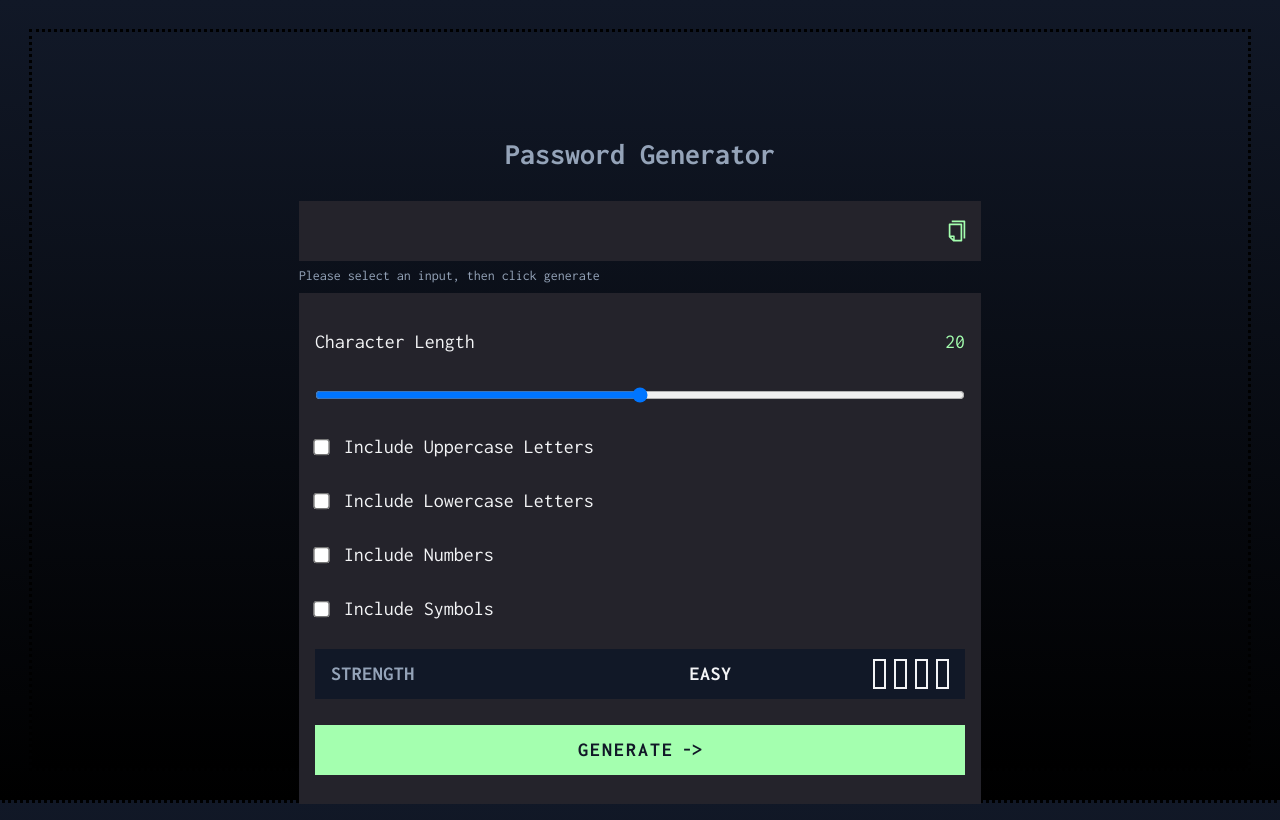
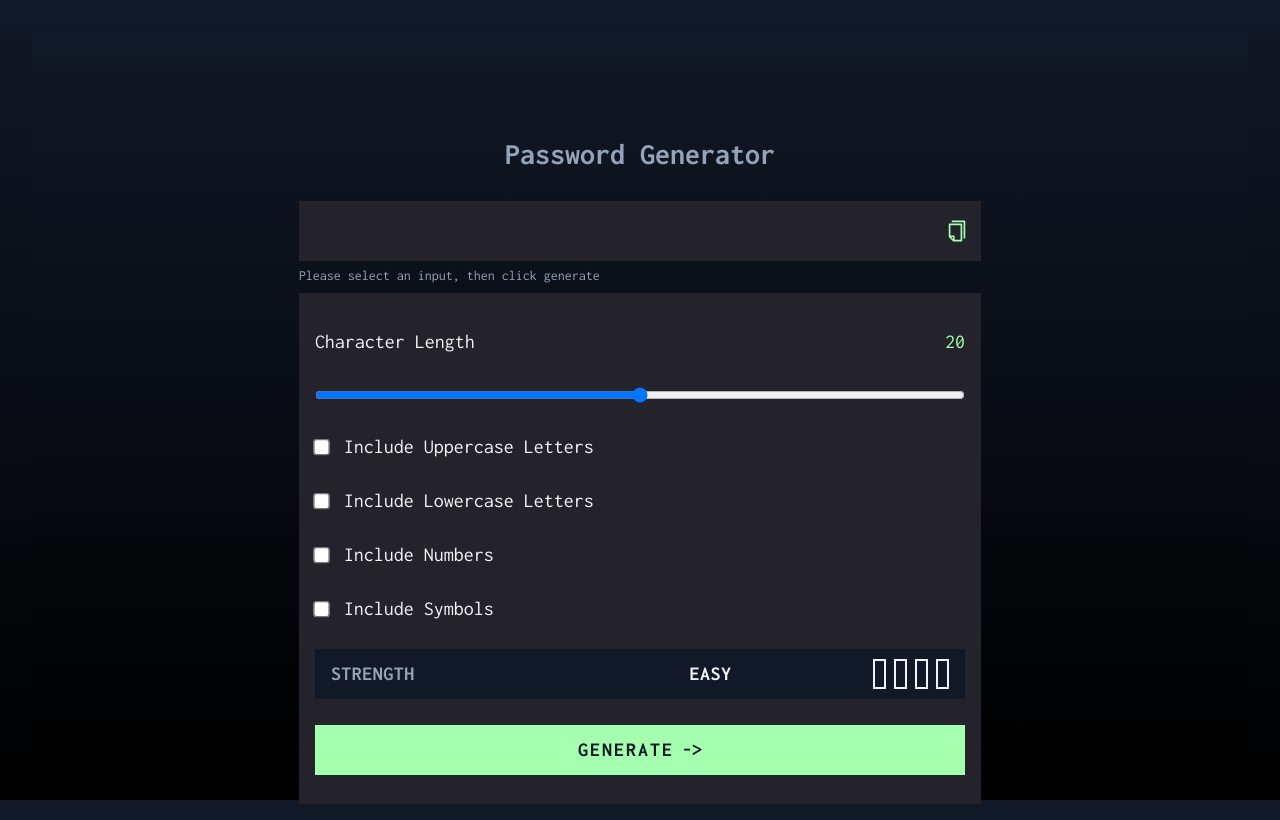
Before and after one commit to Athma-Vasi/password-generator-app, a Next.js app: page / in a window 1280 px wide. Built offline with nearby package versions, Linux system fonts and the light colour scheme.

Commit message:
remove outline

```diff
--- a/package.json
+++ b/package.json
@@ -33,6 +33,7 @@
     "autoprefixer": "^10.4.7",
     "eslint": "^8.30.0",
     "eslint-config-next": "13.1.1",
+    "gh-pages": "^4.0.0",
     "postcss": "^8.4.14",
     "prettier": "^2.8.1",
     "prettier-plugin-tailwindcss": "^0.2.1",
--- a/src/styles/globals.css
+++ b/src/styles/globals.css
@@ -8,5 +8,5 @@ html,
 body,
 #root,
 .app {
-  @apply h-full w-full bg-gradient-to-b from-gray-900 to-black p-8 font-inconsolata outline-dotted;
+  @apply h-full w-full bg-gradient-to-b from-gray-900 to-black p-8 font-inconsolata;
 }
```
Also changed, not shown: 1 other file (tests, documents, lock files or other folders).
